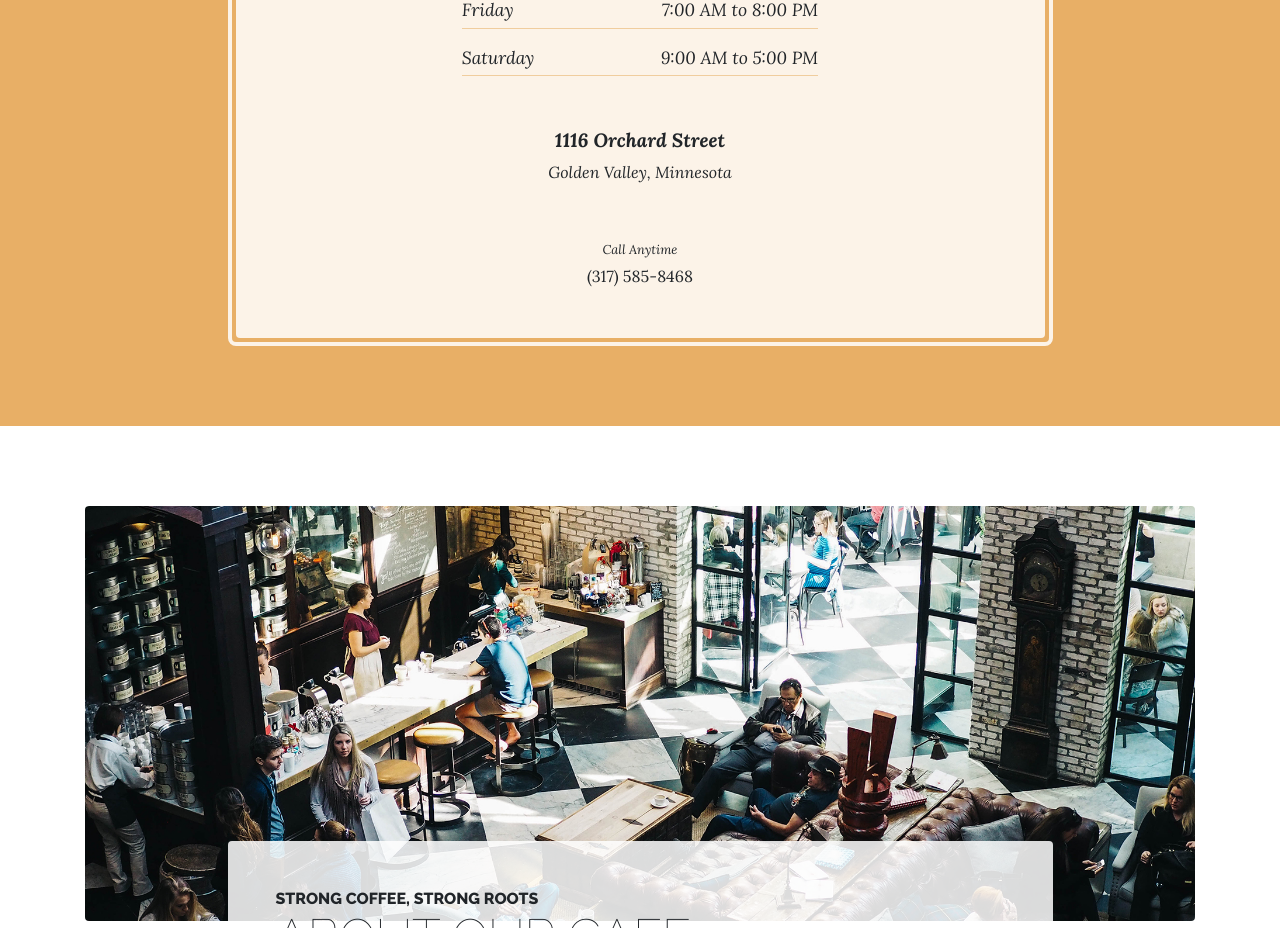
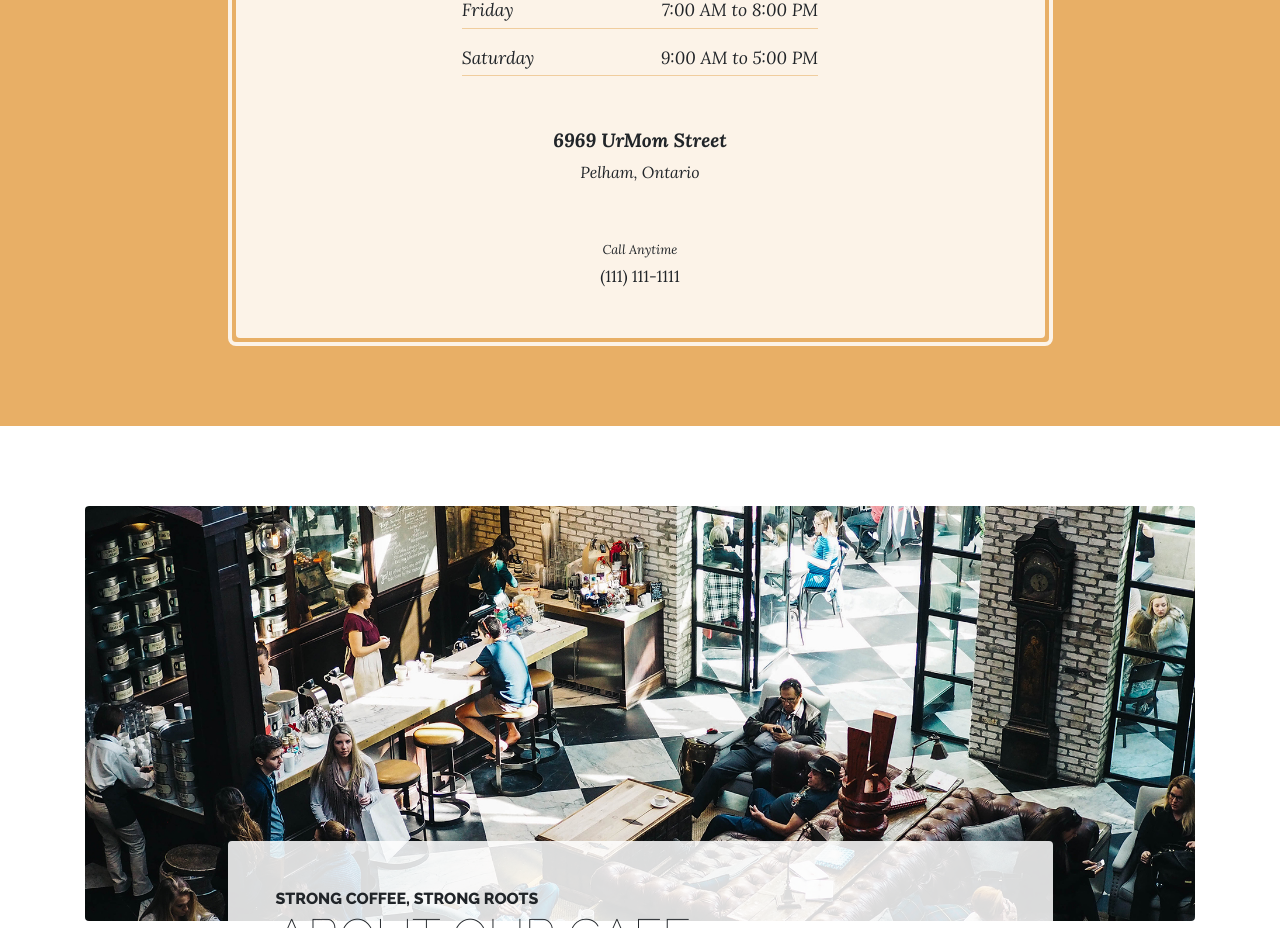
Before and after one commit to hannahbrooks/three-trees-co, a website: page store.html in a window 1280 px wide. Shown: the part 940-1868 px from the top of the page. Drawn offline with Linux system fonts and the light colour scheme.

```diff
--- a/store.html
+++ b/store.html
@@ -104,9 +104,9 @@
             </ul>
             <p class="address mb-5">
               <em>
-                <strong>1116 Orchard Street</strong>
+                <strong>6969 UrMom Street</strong>
                 <br>
-                Golden Valley, Minnesota
+                Pelham, Ontario
               </em>
             </p>
             <p class="mb-0">
@@ -114,7 +114,7 @@
                 <em>Call Anytime</em>
               </small>
               <br>
-              (317) 585-8468
+              (111) 111-1111
             </p>
           </div>
         </div>
```
Also changed, not shown: about.html (+2 -2 lines), index.html (+2 -2 lines), products.html (+2 -2 lines).
